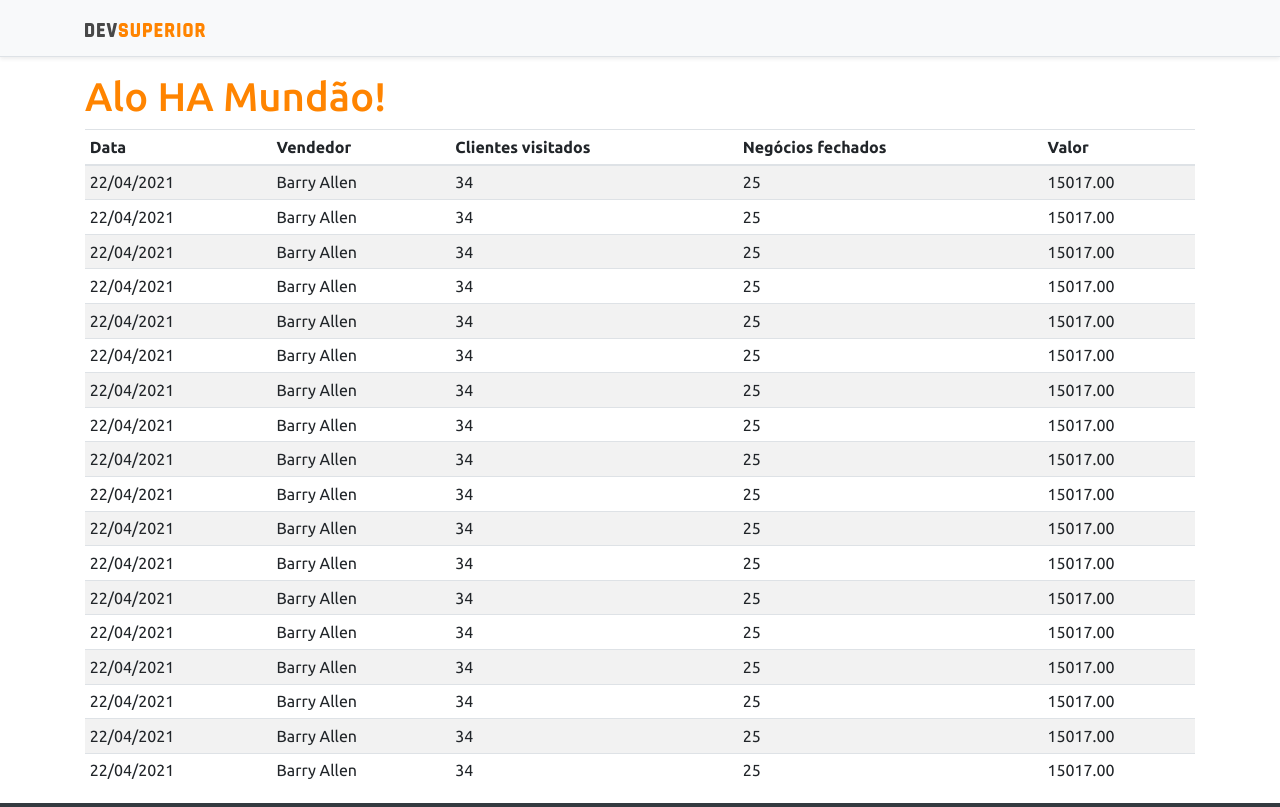
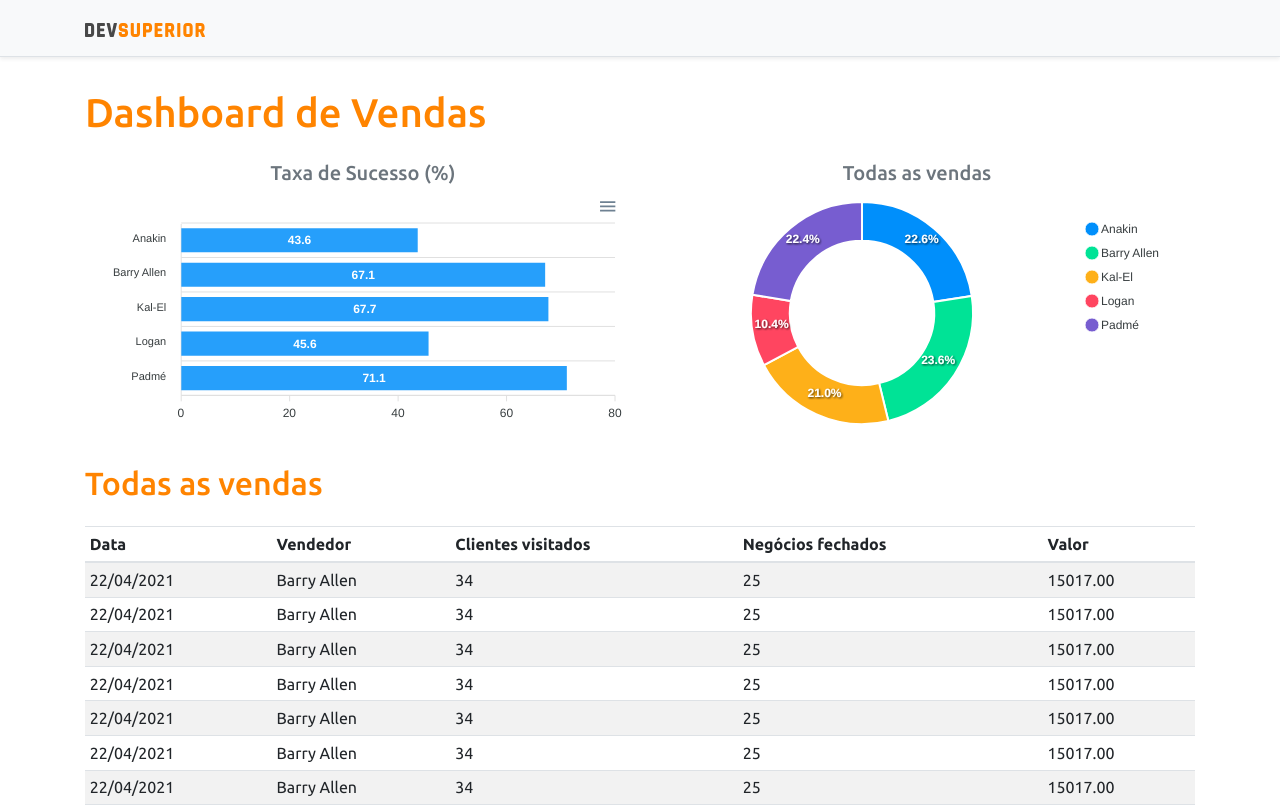
Before and after one commit to tarcnux/projeto-sds3, a React (Create React App) app in the folder frontend/: page / in a window 1280 px wide. Shown: the top 807 px of the page. Built offline with nearby package versions, Linux system fonts and the light colour scheme.

Commit message:
Create Static charts components

```diff
--- a/frontend/package.json
+++ b/frontend/package.json
@@ -12,10 +12,12 @@
     "@types/node": "^12.0.0",
     "@types/react": "^17.0.0",
     "@types/react-dom": "^17.0.0",
+    "apexcharts": "^3.26.1",
     "bootstrap": "^4.6.0",
     "jquery": "1.9.1",
     "popper.js": "^1.16.1",
     "react": "^17.0.2",
+    "react-apexcharts": "^1.3.9",
     "react-dom": "^17.0.2",
     "react-scripts": "4.0.3",
     "typescript": "^4.1.2",
--- a/frontend/src/App.tsx
+++ b/frontend/src/App.tsx
@@ -1,13 +1,28 @@
 import NavBar from "components/NavBar";
 import Footer from "components/Footer";
 import DataTable from "components/DataTable";
+import BarChart from "components/BarChart";
+import DonutChart from "components/DonutChart";
 
 function App() {
   return (
     <>
       <NavBar />
       <main className="container">
-        <h1 className="text-primary" >Alo HA Mundão!</h1>
+        <h1 className="text-primary py-3">Dashboard de Vendas</h1>
+        <section className="row px-3">
+          <div className="col-sm-6">
+            <h5 className="text-center text-secondary">Taxa de Sucesso (%)</h5>
+            <BarChart />
+          </div>
+          <div className="col-sm-6">
+            <h5 className="text-center text-secondary">Todas as vendas</h5>
+            <DonutChart />
+          </div>
+        </section>
+        <div className="py-3">
+          <h2 className="text-primary">Todas as vendas</h2>
+        </div>
         <DataTable />
       </main>
       <Footer />
--- /dev/null
+++ b/frontend/src/components/BarChart/index.tsx
@@ -0,0 +1,34 @@
+import Chart from 'react-apexcharts';
+const BarChart = () => {
+
+    const options = {
+        plotOptions: {
+            bar: {
+                horizontal: true,
+            }
+        },
+    };
+
+    const mockData = {
+        labels: {
+            categories: ['Anakin', 'Barry Allen', 'Kal-El', 'Logan', 'Padmé']
+        },
+        series: [
+            {
+                name: "% Sucesso",
+                data: [43.6, 67.1, 67.7, 45.6, 71.1]
+            }
+        ]
+    };
+
+    return (
+        <Chart
+            options = { { ...options, xaxis: mockData.labels} }
+            series = { mockData.series }
+            type = "bar"
+            height = "240"
+        />
+    );
+}
+
+export default BarChart;
--- /dev/null
+++ b/frontend/src/components/DonutChart/index.tsx
@@ -0,0 +1,25 @@
+import Chart from 'react-apexcharts';
+const DonutChart = () => {
+
+    const mockData = {
+        series: [477138, 499928, 444867, 220426, 473088],
+        labels: ['Anakin', 'Barry Allen', 'Kal-El', 'Logan', 'Padmé']
+    }
+
+    const options = {
+        legend: {
+            show: true
+        }
+    }
+
+    return (
+        <Chart
+            options={{ ...options, labels: mockData.labels }}
+            series={mockData.series}
+            type="donut"
+            height="240"
+        />
+    );
+}
+
+export default DonutChart;
```
Also changed, not shown: 1 other file (tests, documents, lock files or other folders).
